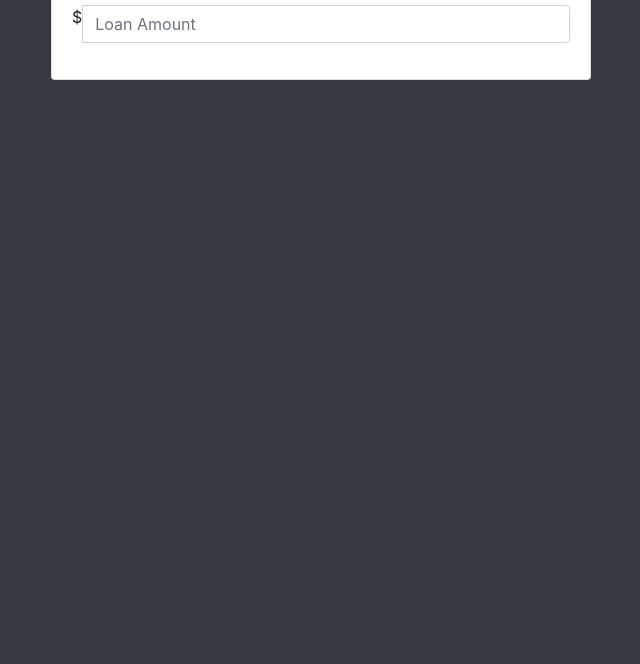
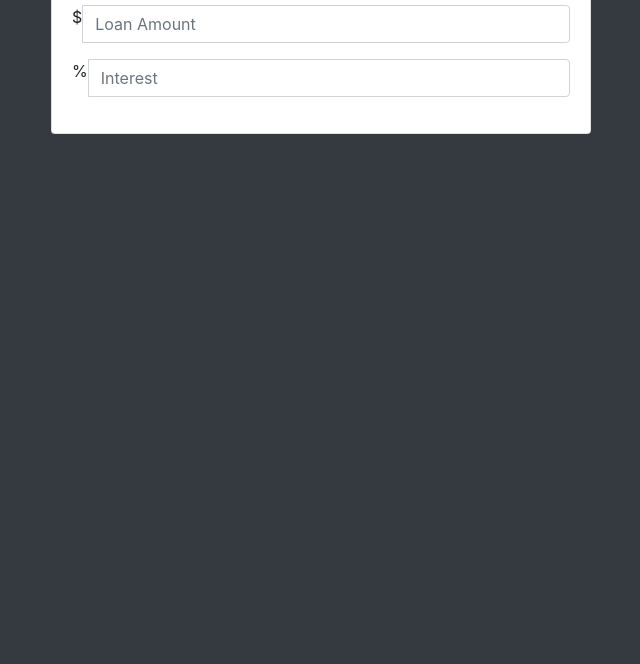
Before and after one commit to suzanamelomoraes/loan-calculator, a website: page index.html in a window 1280 px wide. Shown: the part 136-800 px from the top of the page, without its empty margins (319-959 px from the left). Drawn offline with nearby package versions, Linux system fonts and the light colour scheme.

Commit message:
include input for interest inside form

```diff
--- a/index.html
+++ b/index.html
@@ -23,7 +23,13 @@
                         <div class="form-group">
                             <div class="input-group">
                                 <span class="input-group-addon">$</span>
-                                <input type="text" class="form-control" id="amount" placeholder="Loan Amount">
+                                <input type="number" class="form-control" id="amount" placeholder="Loan Amount">
+                            </div>
+                        </div>
+                        <div class="form-group">
+                            <div class="input-group">
+                                <span class="input-group-addon">%</span>
+                                <input type="number" class="form-control" id="Interest" placeholder="Interest">
                             </div>
                         </div>
                     </form>
```
